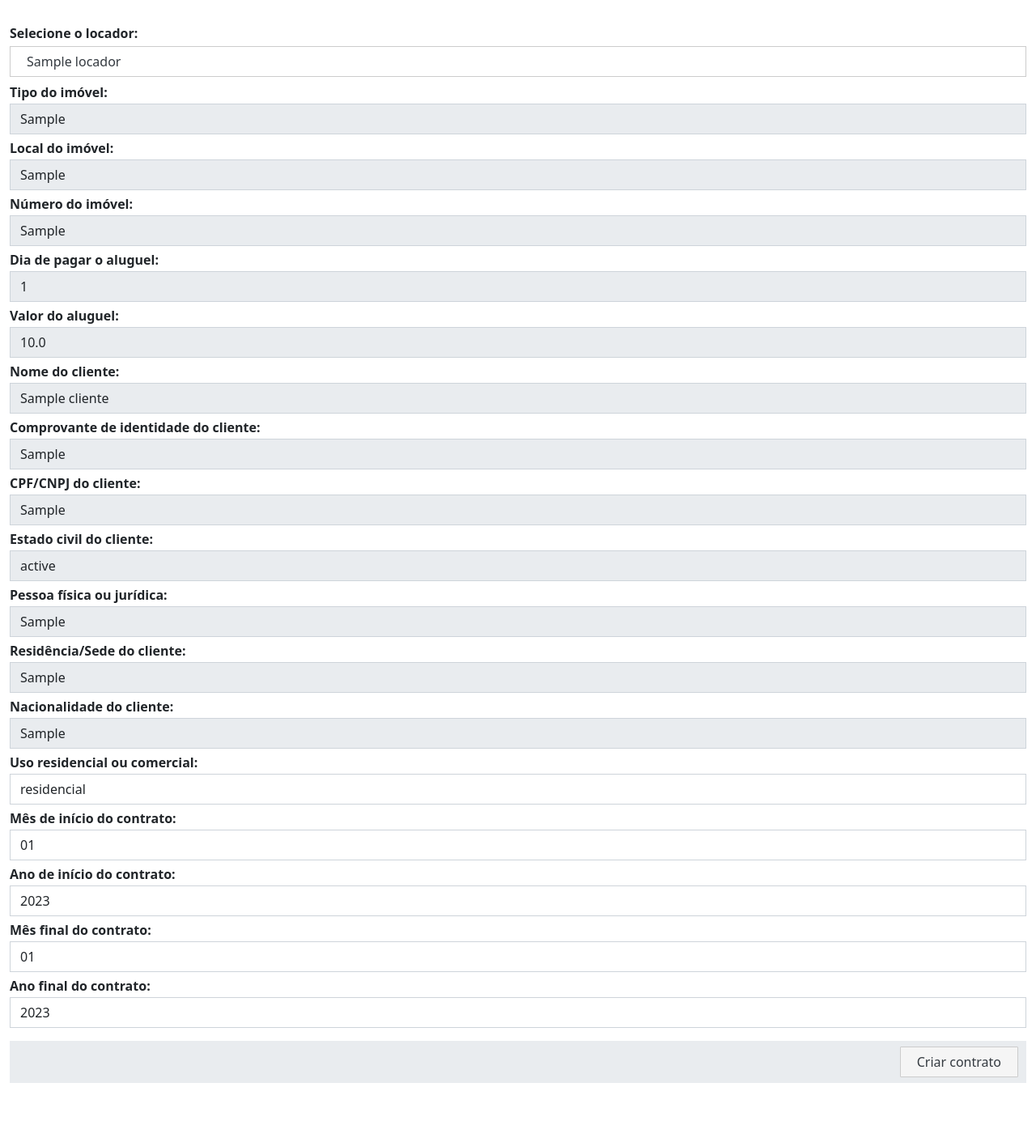
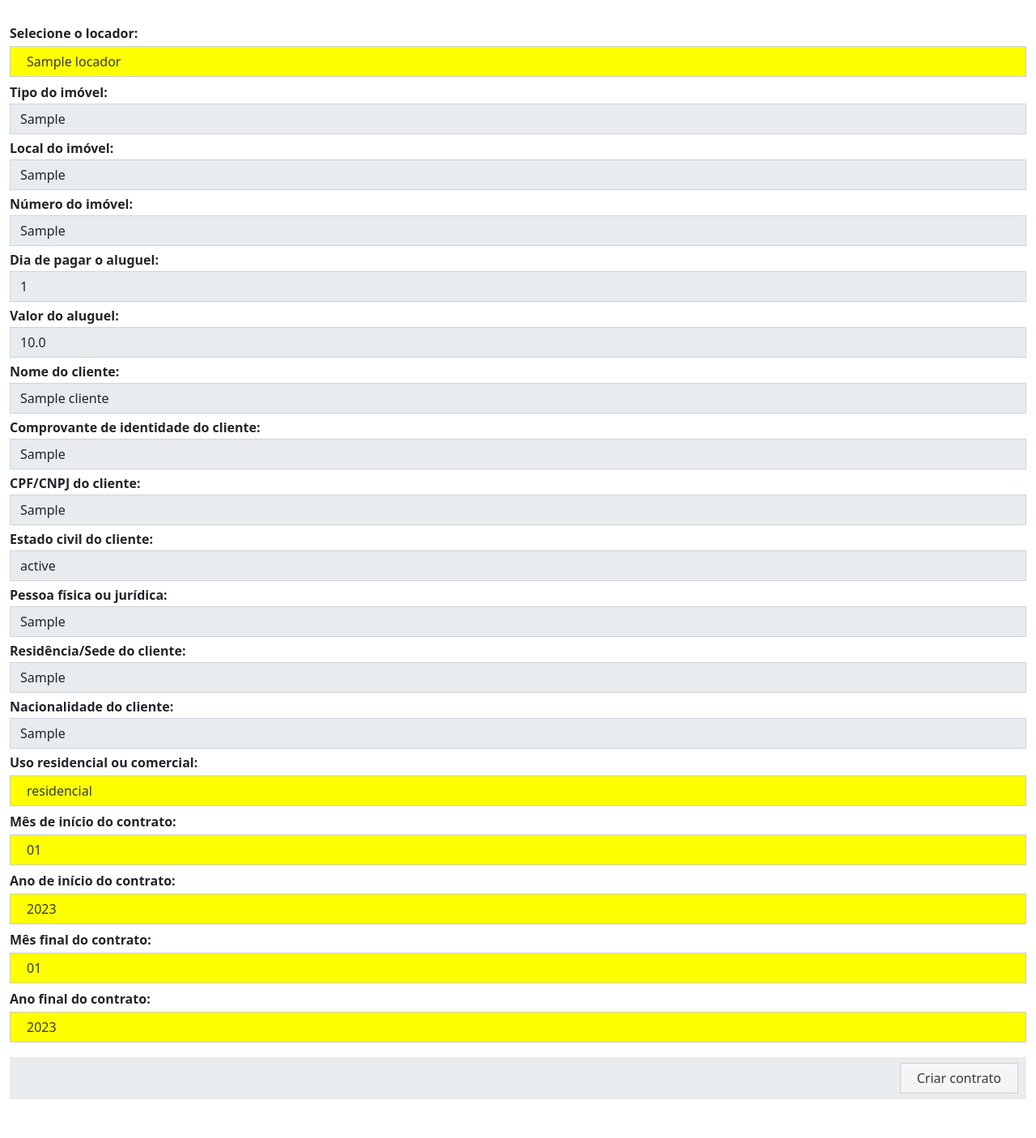
Before and after one commit to rcaliman/sistema-imoveis-django, a Django app: page /contrato/contrato_form/1 in a window 1280 px wide. Shown: the part 58-1464 px from the top of the page at 81% size. Before the commit the page ends 1396 px from the top, so only its background shows below. Run offline with Django 4.2, Linux system fonts and the light colour scheme; tables that the repository leaves empty hold one stand-in row (values such as "Sample post"); parts of the project's set-up code (start-up, migrations or seed data) failed here and were passed over; some libraries are stand-ins or nearby versions.

Commit message:
estilo dos select na tela de contratos

```diff
--- a/apps/imoveis/forms/contrato.py
+++ b/apps/imoveis/forms/contrato.py
@@ -18,7 +18,7 @@ class FormContrato(forms.Form):
         label='Selecione o locador',
         widget=forms.Select(
             attrs={
-                'class': 'inputgerarrecibo form-control',
+                'class': 'form-control input-gerar-contrato',
                 'id': 'recibo_locador',
             }
         )
@@ -119,28 +119,28 @@ class FormContrato(forms.Form):
     uso_imovel = forms.ChoiceField(
         required=False,
         choices=choices_uso_imovel,
-        widget=forms.Select(attrs={'class': 'form-control'}),
+        widget=forms.Select(attrs={'class': 'form-control input-gerar-contrato'}),
         label='Uso residencial ou comercial',
     )
     mes_inicio = forms.ChoiceField(
         required=False,
         choices=choices_mes,
-        widget=forms.Select(attrs={'class': 'form-control'}),
+        widget=forms.Select(attrs={'class': 'form-control input-gerar-contrato'}),
         label='Mês de início do contrato')
     ano_inicio =forms.ChoiceField(
         required=False,
         choices=choices_ano(),
-        widget=forms.Select(attrs={'class': 'form-control'}),
+        widget=forms.Select(attrs={'class': 'form-control input-gerar-contrato'}),
         label='Ano de início do contrato')
     mes_final = forms.ChoiceField(
         required=False,
         choices=choices_mes,
-        widget=forms.Select(attrs={'class': 'form-control'}),
+        widget=forms.Select(attrs={'class': 'form-control input-gerar-contrato'}),
         label='Mês final do contrato',
     )
     ano_final =forms.ChoiceField(
         required=False,
         choices=choices_ano(),
-        widget=forms.Select(attrs={'class': 'form-control'}),
+        widget=forms.Select(attrs={'class': 'form-control input-gerar-contrato'}),
         label='Ano final do contrato',
     )
--- a/static/css/estilos.css
+++ b/static/css/estilos.css
@@ -117,6 +117,17 @@ tr:hover {
     border-radius: 1px;
     box-sizing: border-box;
     background-color: #fff;
+}
+
+.input-gerar-contrato {
+    color: var(--bs-gray-dark);
+    padding: 6px 20px;
+    margin: 2px 0;
+    display: inline-block;
+    border: 1px solid #ccc;
+    border-radius: 1px;
+    box-sizing: border-box;
+    background-color: yellow;
 }
 
 .botaosalvar {
```
